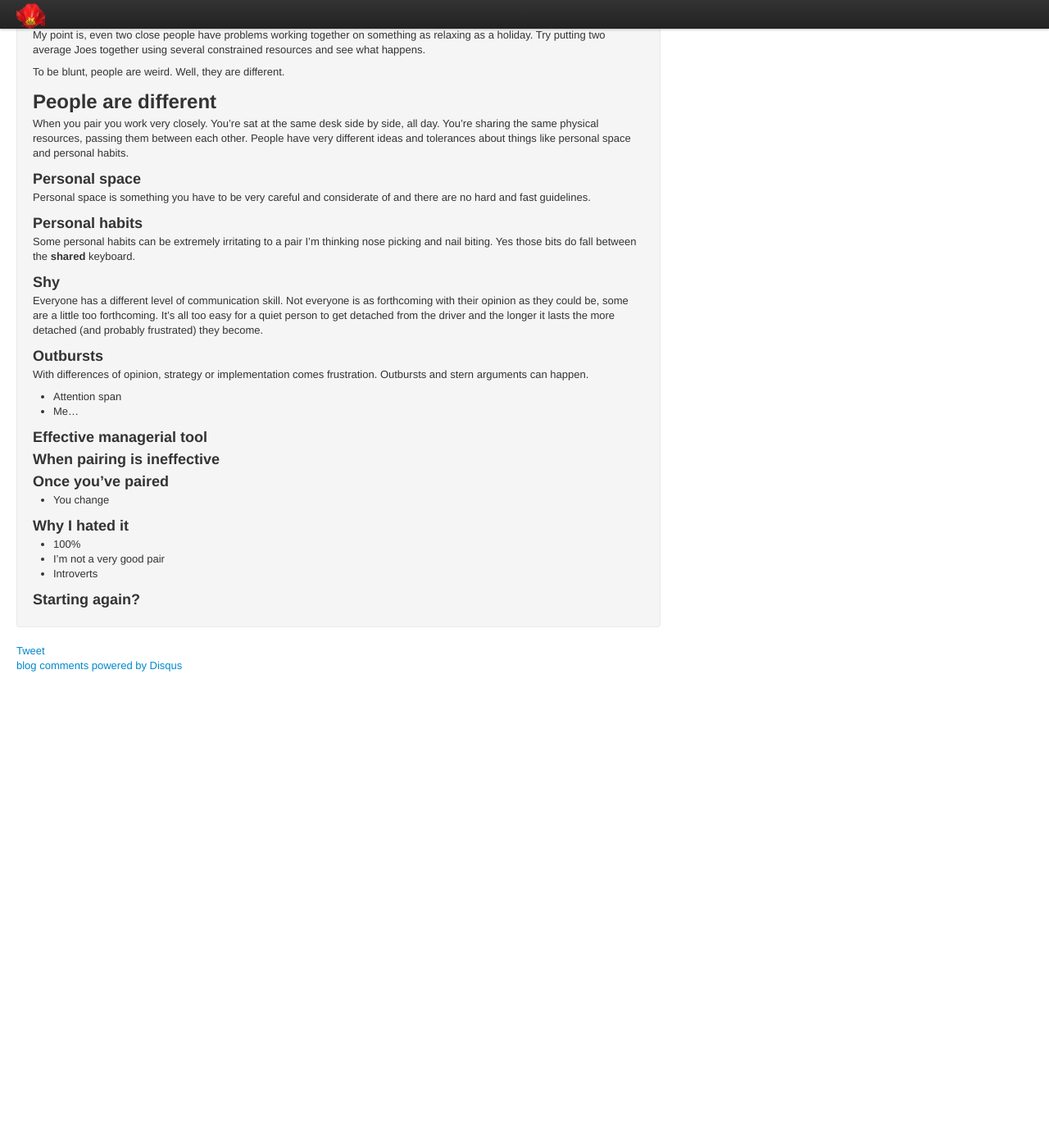
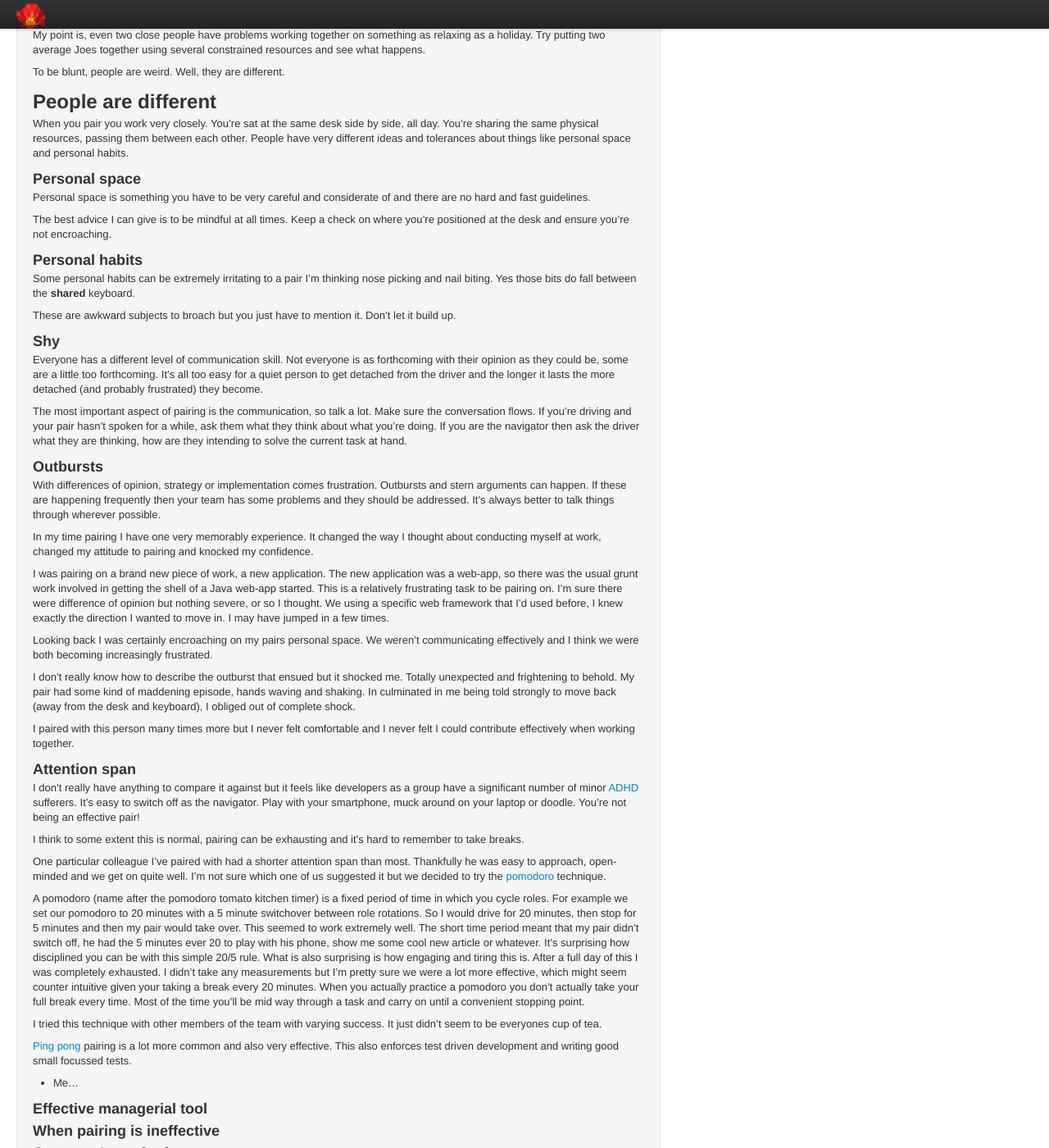
Before and after one commit to oxlade39/oxlade39.github.com, a Jekyll site: the page built from _posts/2012-04-26-Pairing---it's-hard.md, in a window 1280 px wide and 1400 px high, scrolled down 910 px. Shown: the whole window at 82% size. Built offline with Jekyll 4.4.1, drawn with Linux system fonts in a browser that asks for light colours; nearby versions of some CDN libraries; comment, search, counter and statistics services are not loaded; before the commit the page ends 1731 px from its top, so only the background shows below that.

Commit message:
finished another section of the post

```diff
--- a/_posts/2012-04-26-Pairing---it's-hard.md
+++ b/_posts/2012-04-26-Pairing---it's-hard.md
@@ -49,15 +49,44 @@ When you pair you work very closely. You're sat at the same desk side by side, a
 ### Personal space
 Personal space is something you have to be very careful and considerate of and there are no hard and fast guidelines.
 
+The best advice I can give is to be mindful at all times. Keep a check on where you're positioned at the desk and ensure you're not encroaching.
+
 ### Personal habits
 Some personal habits can be extremely irritating to a pair I'm thinking nose picking and nail biting. Yes those bits do fall between the __shared__ keyboard.
+
+These are awkward subjects to broach but you just have to mention it. Don't let it build up.
 
 ### Shy
 Everyone has a different level of communication skill. Not everyone is as forthcoming with their opinion as they could be, some are a little too forthcoming. It's all too easy for a quiet person to get detached from the driver and the longer it lasts the more detached (and probably frustrated) they become.
 
+The most important aspect of pairing is the communication, so talk a lot. Make sure the conversation flows. If you're driving and your pair hasn't spoken for a while, ask them what they think about what you're doing. If you are the navigator then ask the driver what they are thinking, how are they intending to solve the current task at hand.
+
 ### Outbursts
-With differences of opinion, strategy or implementation comes frustration. Outbursts and stern arguments can happen.
-- Attention span
+With differences of opinion, strategy or implementation comes frustration. Outbursts and stern arguments can happen. If these are happening frequently then your team has some problems and they should be addressed. It's always better to talk things through wherever possible.
+
+In my time pairing I have one very memorably experience. It changed the way I thought about conducting myself at work, changed my attitude to pairing and knocked my confidence.
+
+I was pairing on a brand new piece of work, a new application. The new application was a web-app, so there was the usual grunt work involved in getting the shell of a Java web-app started. This is a relatively frustrating task to be pairing on. I'm sure there were difference of opinion but nothing severe, or so I thought. We using a specific web framework that I'd used before, I knew exactly the direction I wanted to move in. I may have jumped in a few times.
+
+Looking back I was certainly encroaching on my pairs personal space. We weren't communicating effectively and I think we were both becoming increasingly frustrated.
+
+I don't really know how to describe the outburst that ensued but it shocked me. Totally unexpected and frightening to behold. My pair had some kind of maddening episode, hands waving and shaking. In culminated in me being told strongly to move back (away from the desk and keyboard), I obliged out of complete shock.
+
+I paired with this person many times more but I never felt comfortable and I never felt I could contribute effectively when working together.
+
+### Attention span
+I don't really have anything to compare it against but it feels like developers as a group have a significant number of minor [ADHD](http://en.wikipedia.org/wiki/Attention_deficit_hyperactivity_disorder) sufferers. It's easy to switch off as the navigator. Play with your smartphone, muck around on your laptop or doodle. You're not being an effective pair!
+
+I think to some extent this is normal, pairing can be exhausting and it's hard to remember to take breaks.
+
+One particular colleague I've paired with had a shorter attention span than most. Thankfully he was easy to approach, open-minded and we get on quite well. I'm not sure which one of us suggested it but we decided to try the [pomodoro](http://www.d80.co.uk/post/2011/06/06/The-Pomodoro-Pairing-Technique.aspx) technique.
+
+A pomodoro (name after the pomodoro tomato kitchen timer) is a fixed period of time in which you cycle roles. For example we set our pomodoro to 20 minutes with a 5 minute switchover between role rotations. So I would drive for 20 minutes, then stop for 5 minutes and then my pair would take over. This seemed to work extremely well. The short time period meant that my pair didn't switch off, he had the 5 minutes ever 20 to play with his phone, show me some cool new article or whatever. It's surprising how disciplined you can be with this simple 20/5 rule. What is also surprising is how engaging and tiring this is. After a full day of this I was completely exhausted. I didn't take any measurements but I'm pretty sure we were a lot more effective, which might seem counter intuitive given your taking a break every 20 minutes. When you actually practice a pomodoro you don't actually take your full break every time. Most of the time you'll be mid way through a task and carry on until a convenient stopping point.
+
+I tried this technique with other members of the team with varying success. It just didn't seem to be everyones cup of tea.
+
+[Ping pong](http://en.wikipedia.org/wiki/Pair_programming#Ping_pong_pair_programming) pairing is a lot more common and also very effective. This also enforces test driven development and writing good small focussed tests.
+
 - Me...
 
 ### Effective managerial tool
```
